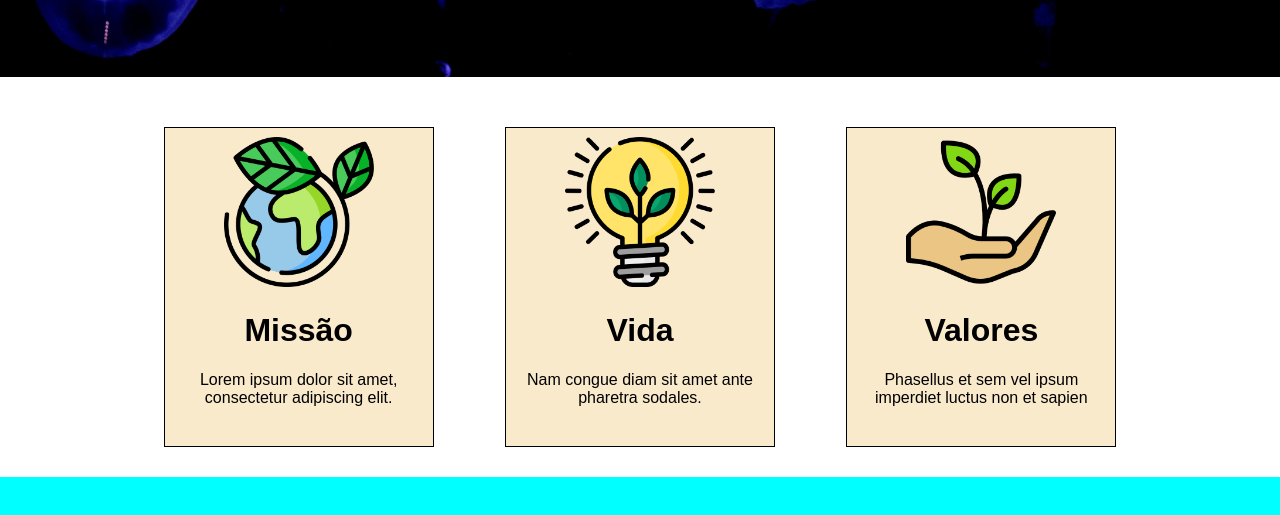
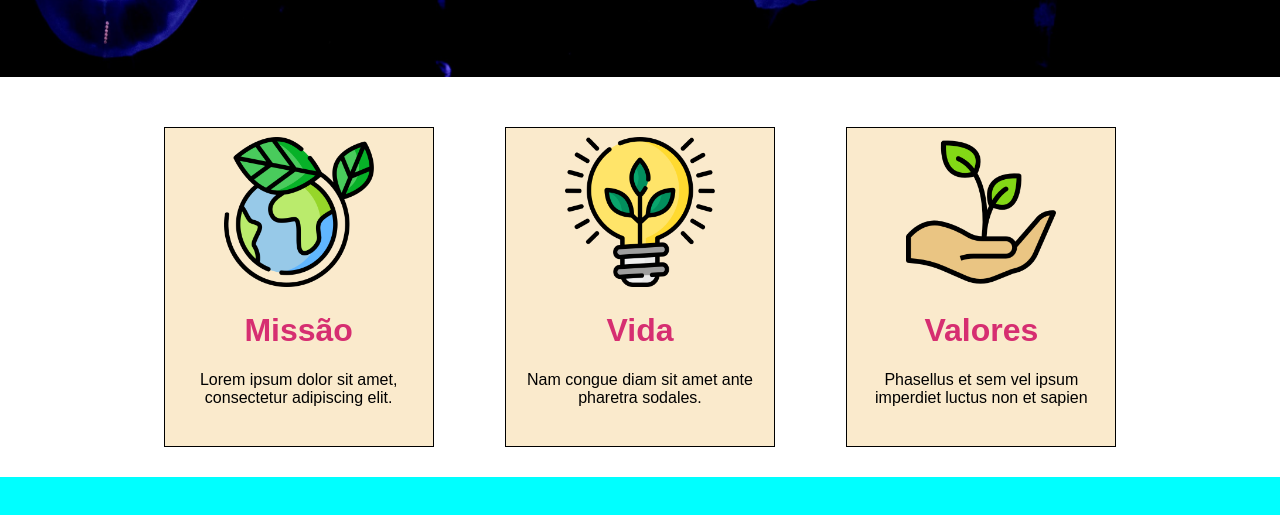
Before and after one commit to edu-correa/pi_16-03-2023, a plain HTML site: page index.html in a window 1280 px wide. Shown: the part 529-1044 px from the top of the page. Drawn offline with Linux system fonts and the light colour scheme.

Commit message:
alterei a cor da h1

```diff
--- a/css/index.css
+++ b/css/index.css
@@ -109,3 +109,11 @@ nav .container{
 #cards .container{
     justify-content: space-around;
 }
+
+#card h1{
+    color: #d62e71;
+}
+
+#card2 h1{
+    color: #d62e71;
+}
```
